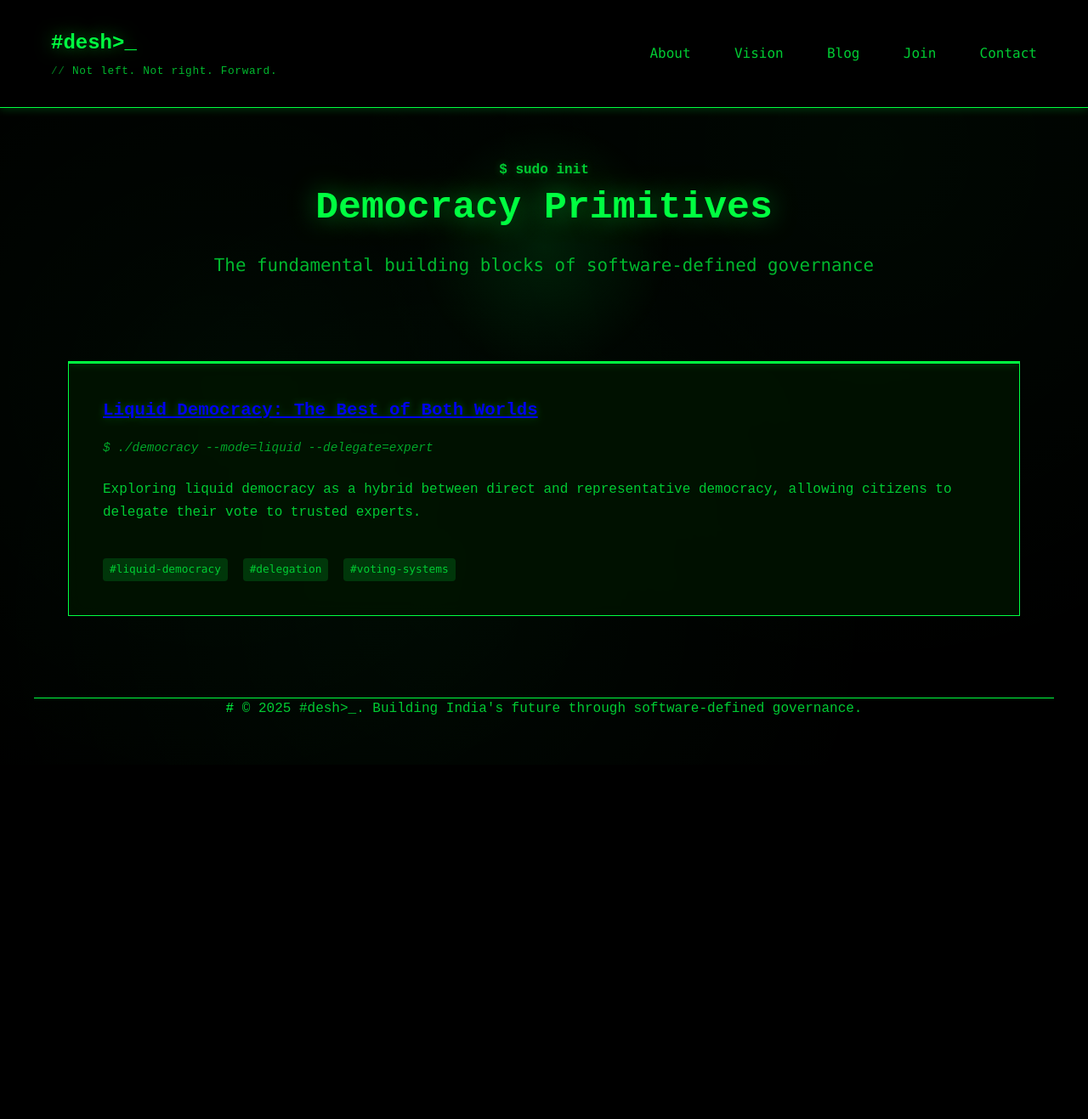
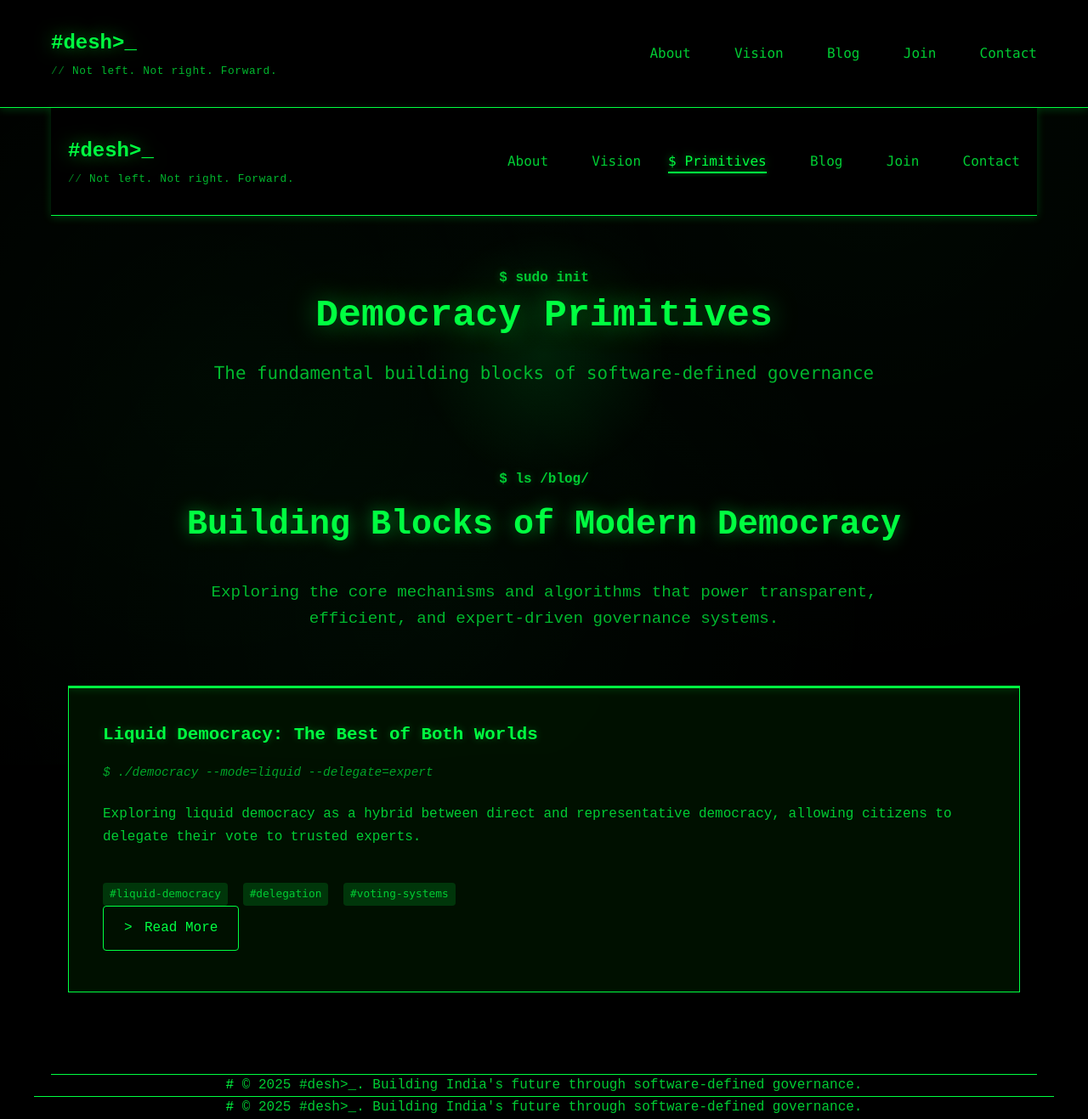
Before and after one commit to join-desh/website, a Jekyll site: the page built from primitives.md, in a window 1280 px wide. Shown: the whole page at 85% size. Built offline with Jekyll 4.4.1, drawn with Linux system fonts in a browser that asks for light colours; before the commit the page ends 900 px from its top, so only the background shows below that.

Commit message:
Fix primitives page: add full navigation and match blog styling theme

```diff
--- a/primitives.md
+++ b/primitives.md
@@ -4,6 +4,24 @@ title: "Democracy Primitives"
 description: "Exploring the fundamental building blocks of modern democratic systems"
 permalink: /primitives/
 ---
+
+<header>
+    <nav class="container">
+        <a href="/" class="brand">
+            <div class="logo">desh</div>
+            <div class="tagline-header">Not left. Not right. Forward.</div>
+        </a>
+        <button class="mobile-menu-toggle" id="mobile-menu-toggle">Menu</button>
+        <ul class="nav-links" id="nav-links">
+            <li><a href="/about/">About</a></li>
+            <li><a href="/vision/">Vision</a></li>
+            <li><a href="/primitives/" class="active">Primitives</a></li>
+            <li><a href="/#blog">Blog</a></li>
+            <li><a href="/join/">Join</a></li>
+            <li><a href="/#contact">Contact</a></li>
+        </ul>
+    </nav>
+</header>
 
 <main class="container">
     <section class="hero">
@@ -12,22 +30,30 @@ permalink: /primitives/
     </section>
 
     <section class="blog">
+        <h2>Building Blocks of Modern Democracy</h2>
+        <p class="blog-intro">Exploring the core mechanisms and algorithms that power transparent, efficient, and expert-driven governance systems.</p>
+
         <div class="blog-posts">
             {% for post in site.categories.primitives %}
             <article class="blog-post">
-                <h3><a href="{{ post.url }}">{{ post.title }}</a></h3>
-                <div class="blog-meta">{{ post.meta }}</div>
-                <p>{{ post.description }}</p>
+                <h3>{{ post.title }}</h3>
+                <div class="blog-meta">{{ post.meta | default: "$ ./democracy --analyze-primitive" }}</div>
+                <p>{{ post.description | default: post.excerpt | strip_html | truncate: 200 }}</p>
                 <div class="post-tags">
                     {% for tag in post.tags %}
                     <span class="tag">#{{ tag }}</span>
                     {% endfor %}
                 </div>
+                <a href="{{ post.url }}" class="read-more">Read More</a>
             </article>
             {% endfor %}
         </div>
     </section>
 </main>
+
+<footer class="container">
+    <p>&copy; 2025 #desh>_. Building India's future through software-defined governance.</p>
+</footer>
 
 <style>
 .tag {
```
Also changed, not shown: other parts of primitives.md (+38 -0 lines).
